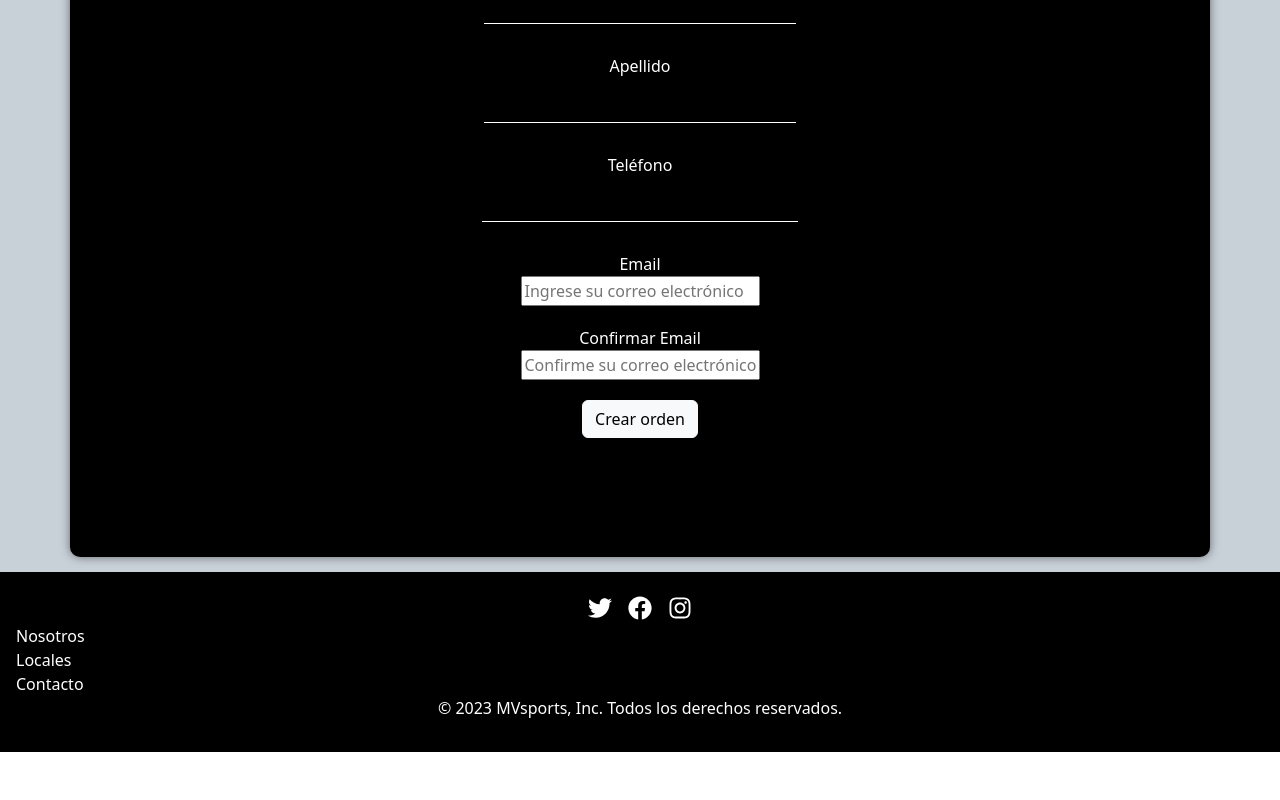
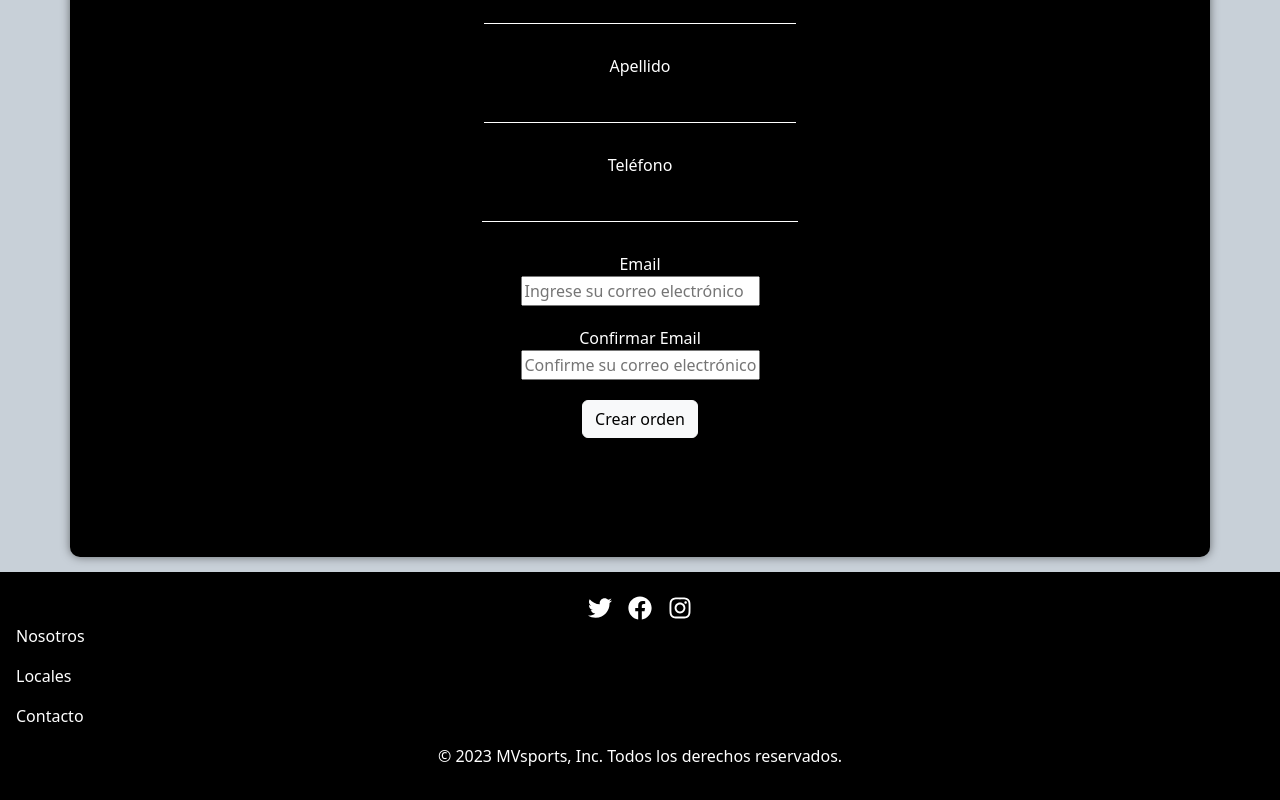
Before and after one commit to MathiasVidarte/mvsports--proyecto-react-js, a React (Create React App) app: page /checkout in a window 1280 px wide. Shown: the part 301-1101 px from the top of the page. Before the commit the page ends 1053 px from the top, so only its background shows below. Built offline with nearby package versions, Linux system fonts and the light colour scheme.

Commit message:
correccion cod footer

```diff
--- a/src/components/Footer/Footer.js
+++ b/src/components/Footer/Footer.js
@@ -10,10 +10,10 @@ function Footer() {
         <a href="https://instagram.com"><FaInstagram /></a>
        </div>
        <div className='links'>
-        <a href='#'>Nosotros</a>
-        <a href='#'>Locales</a>
-        <a href='#'>Contacto</a>
-      </div>
+        <p>Nosotros</p>
+        <p>Locales</p>
+        <p>Contacto</p>
+        </div>
 
        </div>
       <p>© 2023 MVsports, Inc. Todos los derechos reservados.</p>
```
